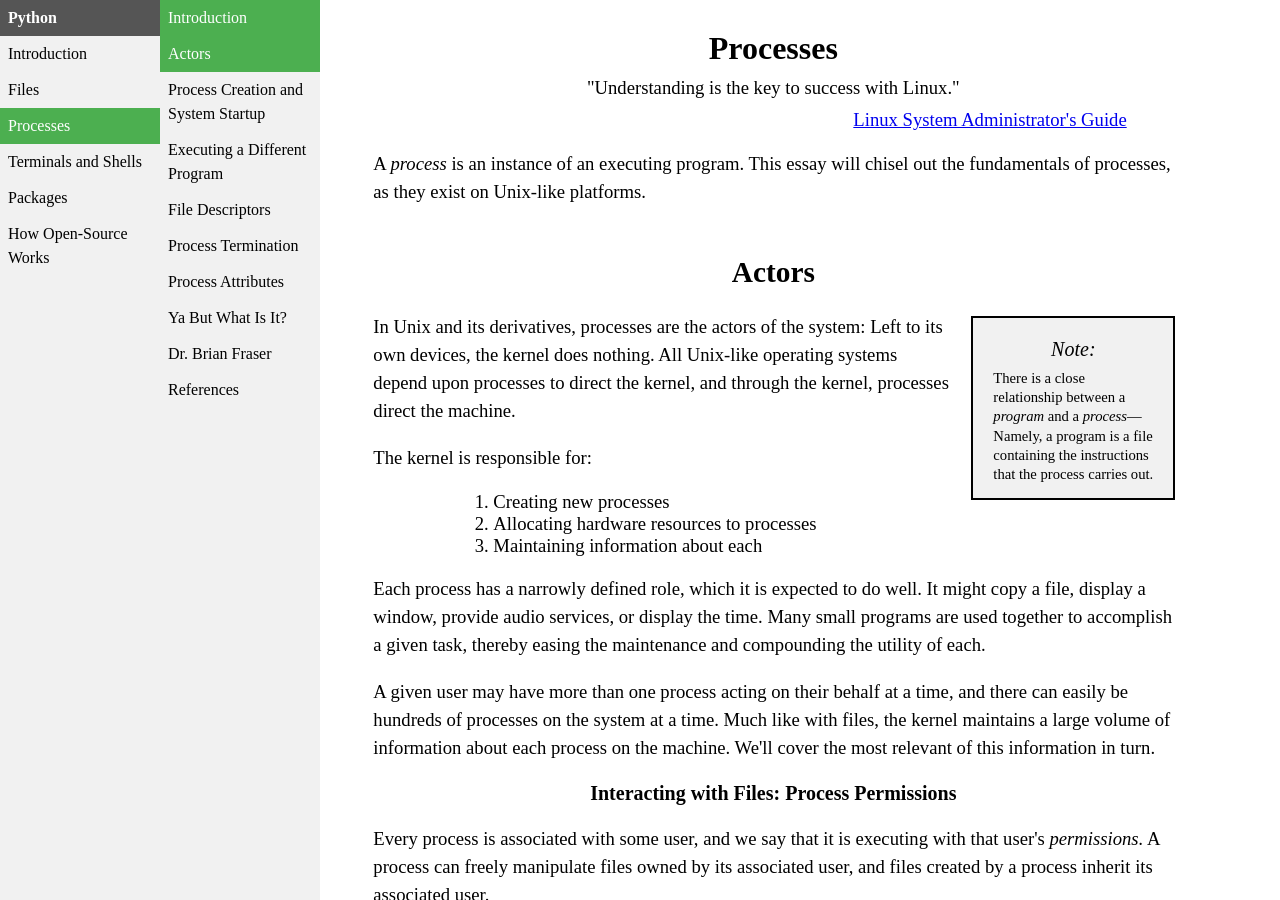
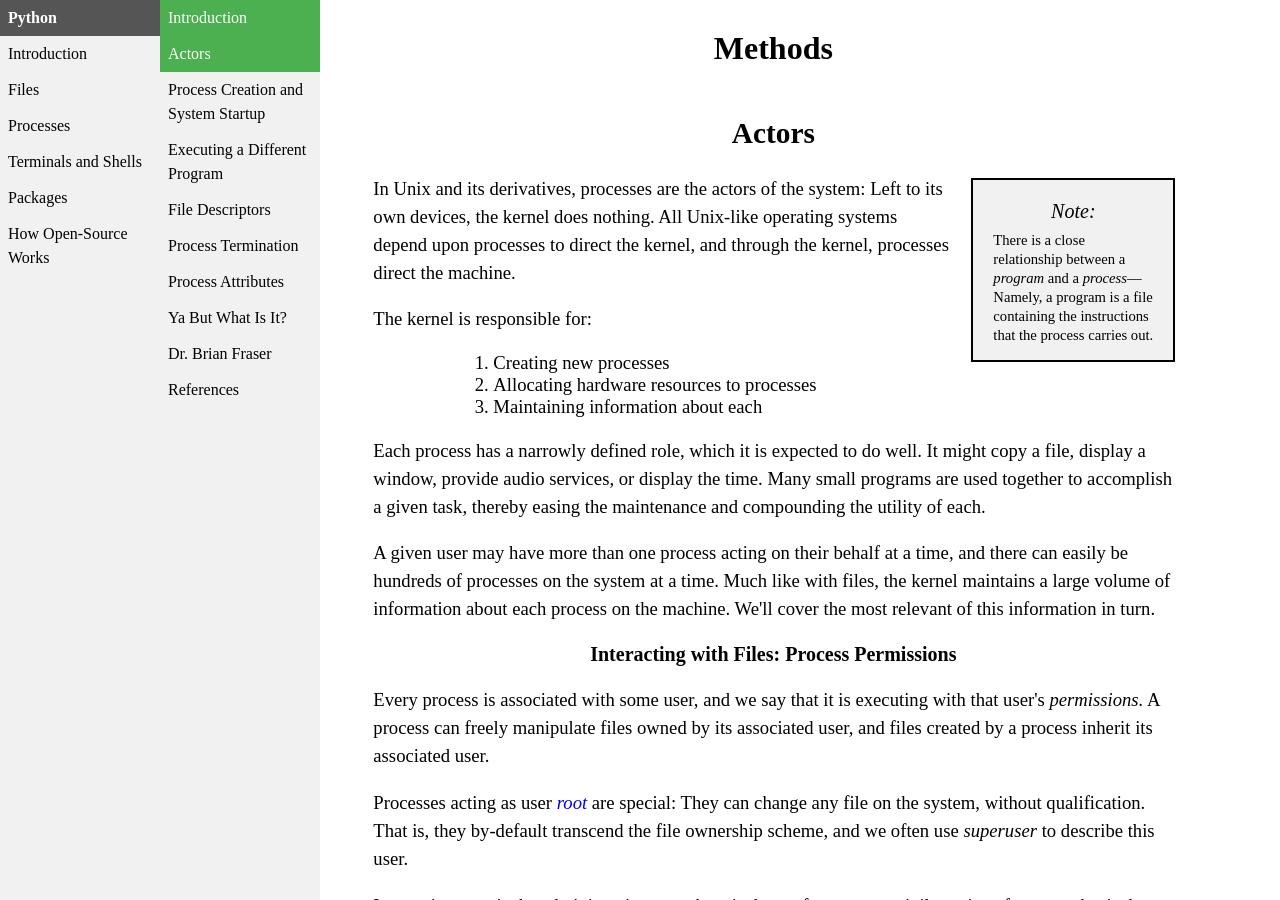
Before and after one commit to josh-59/python-an-introduction, a Jekyll site: the page built from methods.html, in a window 1280 px wide and 900 px high. Built offline with Jekyll 4.4.1, drawn with Linux system fonts in a browser that asks for light colours; some of the changed text lies outside the part shown.

Commit message:
Added note

```diff
--- a/processes.html
+++ b/methods.html
@@ -1,8 +1,17 @@
 ---
 layout: default
-title: Processes
-last-updated: October, 2021
+title: Methods
+last-updated: April, 2022
 ---
+
+<!--
+Magic Methods See Also:
+
+<h3>See Also</h3>
+<ul>
+    <li><a href="https://python-course.eu/oop/magic-methods.php">Magic Methods</a></li>
+</ul>
+-->
 
 <div id="nav_bar_2" class="nav">
     <ul>
@@ -20,20 +29,9 @@ last-updated: October, 2021
 </div>
 
 <div id="introduction" class="content">
-    <h1>Processes</h1>
-
-    <div class="quote-text">
-        "Understanding is the key to success with Linux."
-    </div>
-    <div class="quote-ref">
-        <a href="https://www.tldp.org/LDP/sag/html/intro.html">Linux System Administrator's Guide</a>
-    </div>
+    <h1>Methods</h1>
 
     <p>
-        A <em>process</em> is an instance of an executing
-        program.
-        This essay will chisel out the fundamentals of
-        processes, as they exist on Unix-like platforms.
     </p>
 </div>
 
@@ -48,7 +46,6 @@ last-updated: October, 2021
             the instructions that the process carries out.
         </p>
     </div>
-
 
     <p>
         In Unix and its derivatives, processes are the actors of the system:
```
